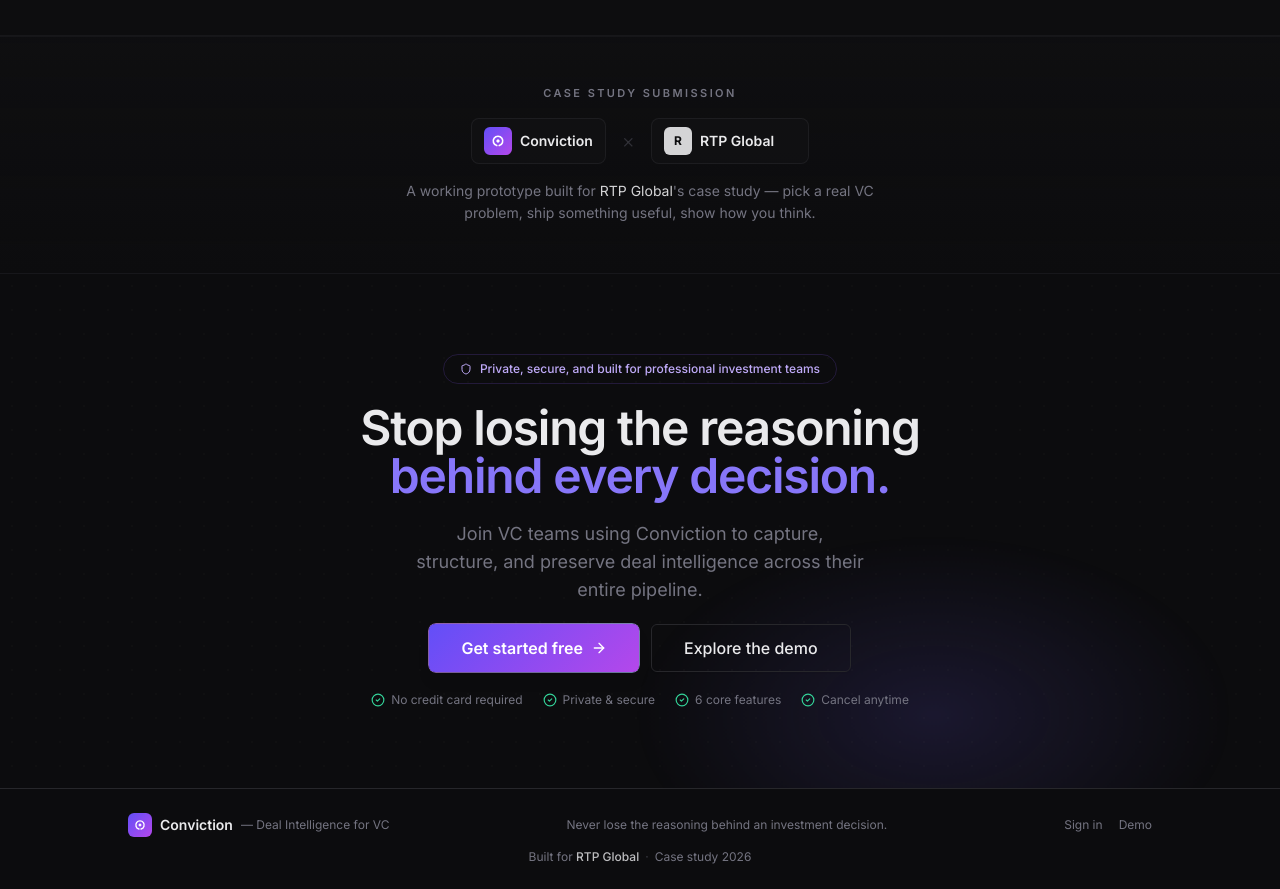
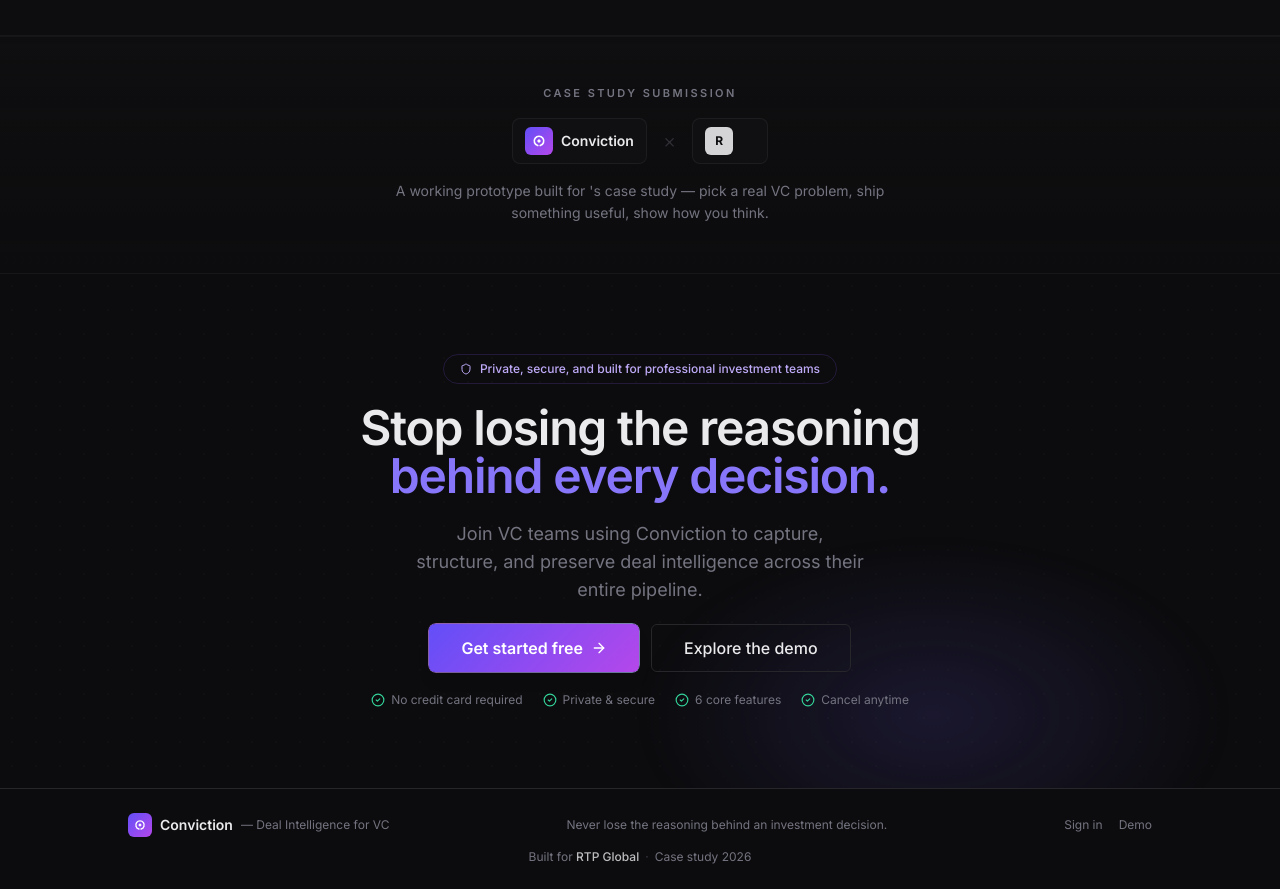
Before and after one commit to Kush172005/Conviction, a React (Vite) app: page / in a window 1280 px wide. Shown: the part 3980-4869 px from the top of the page. Built offline with nearby package versions, Linux system fonts and the light colour scheme; no server answers.

Commit message:
fixed the brand name

```diff
--- a/src/components/RtpGlobalBranding.tsx
+++ b/src/components/RtpGlobalBranding.tsx
@@ -54,23 +54,23 @@
             <div className="flex h-7 w-7 items-center justify-center rounded-md bg-foreground/90 text-background text-xs font-bold tracking-tight">
               R
             </div>
-            <span className="text-sm font-semibold text-foreground group-hover:text-foreground">
+            {/* <span className="text-sm font-semibold text-foreground group-hover:text-foreground">
               RTP Global
-            </span>
+            </span> */}
             <ArrowUpRight className="h-3.5 w-3.5 text-muted-foreground opacity-0 group-hover:opacity-100 transition-opacity" />
           </a>
         </div>
 
         <p className="text-sm text-muted-foreground max-w-lg mx-auto leading-relaxed">
           A working prototype built for{' '}
-          <a
+          {/* <a
             href={RTP_GLOBAL_URL}
             target="_blank"
             rel="noopener noreferrer"
             className="text-foreground/90 underline-offset-2 hover:underline"
           >
             RTP Global
-          </a>
+          </a> */}
           &apos;s case study — pick a real VC problem, ship something useful, show how you think.
         </p>
       </div>
```
